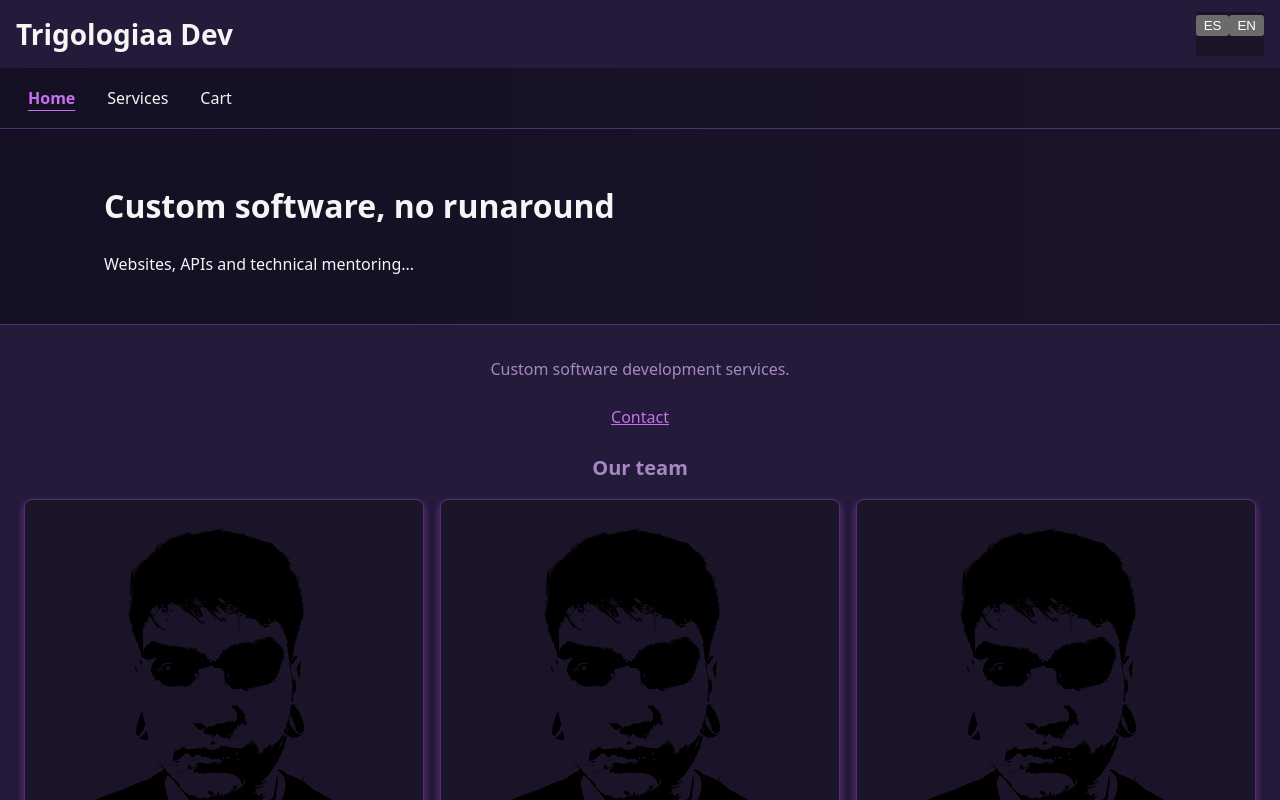
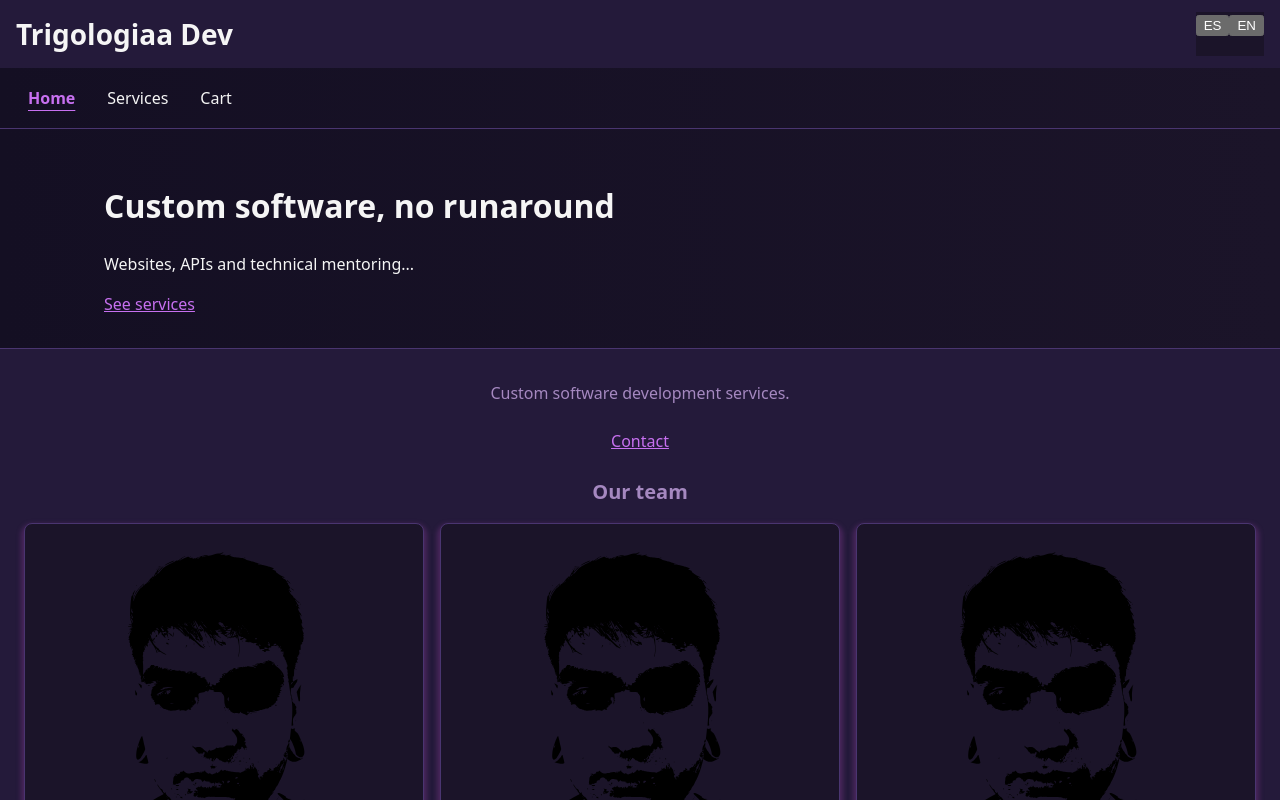
Before and after one commit to trigologiaa/frontend, a React (Vite) app: page / in a window 1280 px wide. Shown: the top 800 px of the page. Built offline with nearby package versions, Linux system fonts and the light colour scheme.

Commit message:
feat(home): add the call to cation to the catalog

```diff
--- a/src/features/home/pages/Home.jsx
+++ b/src/features/home/pages/Home.jsx
@@ -1,4 +1,5 @@
 import { useTranslation } from "react-i18next";
+import { Link } from "react-router-dom";
 
 export function Home() {
 	const { t } = useTranslation();
@@ -6,6 +7,7 @@ export function Home() {
 		<>
 			<h1>{t("home.title")}</h1>
 			<p>{t("home.pitch")}</p>
+			<Link to="/servicios">{t("home.cta")}</Link>
 		</>
 	);
 }
--- a/src/i18n/locales/en.json
+++ b/src/i18n/locales/en.json
@@ -1,7 +1,8 @@
 {
 	"home": {
 		"title": "Custom software, no runaround",
-		"pitch": "Websites, APIs and technical mentoring..."
+		"pitch": "Websites, APIs and technical mentoring...",
+		"cta": "See services"
 	},
 	"nav": {
 		"home": "Home",
--- a/src/i18n/locales/es.json
+++ b/src/i18n/locales/es.json
@@ -1,7 +1,8 @@
 {
 	"home": {
 		"title": "Software a tu medida, sin vueltas",
-		"pitch": "Sitios web, APIs y mentoría técnica..."
+		"pitch": "Sitios web, APIs y mentoría técnica...",
+		"cta": "Ver servicios"
 	},
 	"nav": {
 		"home": "Inicio",
```
Also changed, not shown: 1 other file (tests, documents, lock files or other folders).
